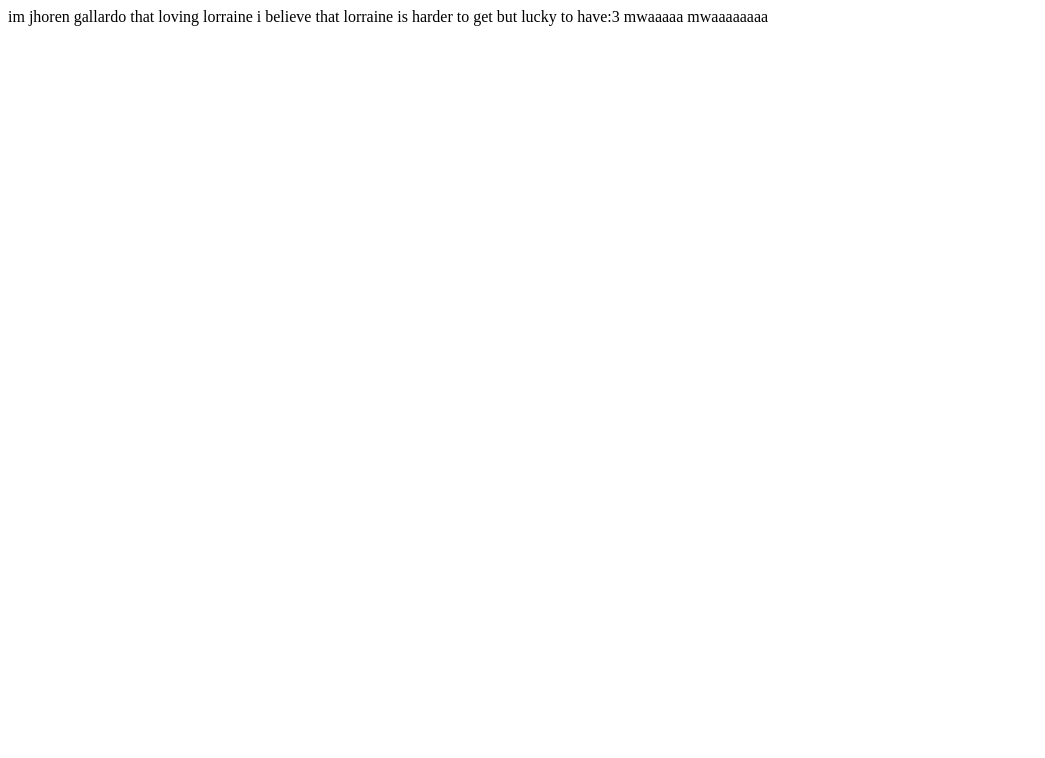
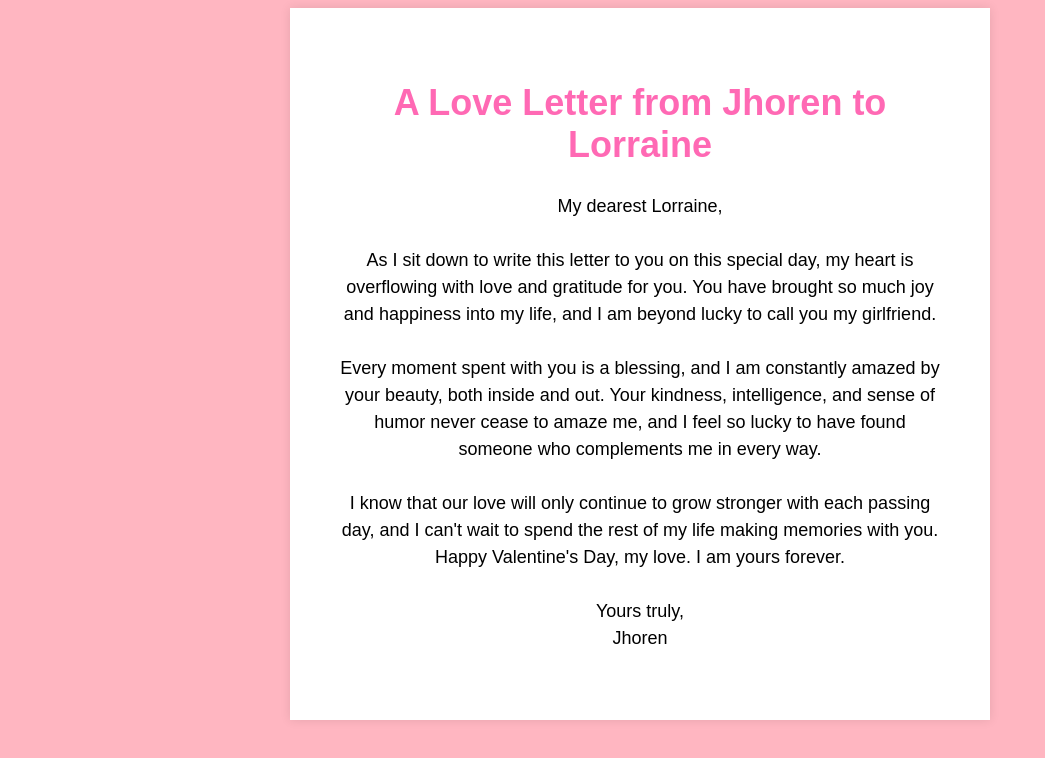
Before and after one commit to Janromy/Janromy.github.io, a plain HTML site: page index.html in a window 1280 px wide. Shown: the whole page, without its empty margins (0-1045 px from the left). Drawn offline with Linux system fonts and the light colour scheme.

Commit message:
Add files via upload

```diff
--- a/index.html
+++ b/index.html
@@ -1,3 +1,53 @@
 <html>
-im jhoren gallardo that loving lorraine i believe that lorraine is harder to get but lucky to have:3
-mwaaaaa mwaaaaaaaa
+  <head>
+    <title>A Love Letter from Jhoren to Lorraine</title>
+    <style>
+      body {
+        font-family: Arial, sans-serif;
+        background-color: #FFB6C1;
+      }
+      .letter {
+        max-width: 600px;
+        margin: auto;
+        background-color: white;
+        padding: 50px;
+        text-align: center;
+        box-shadow: 0px 0px 10px rgba(0, 0, 0, 0.1);
+      }
+      h1 {
+        font-size: 36px;
+        color: #FF69B4;
+      }
+      p {
+        font-size: 18px;
+        line-height: 1.5;
+        margin-top: 1.5em;
+      }
+    </style>
+  </head>
+  <body>
+    <div class="letter">
+      <h1>A Love Letter from Jhoren to Lorraine</h1>
+      <p>My dearest Lorraine,</p>
+      <p>As I sit down to write this letter to you on this special day, my heart is overflowing with love and gratitude for you. You have brought so much joy and happiness into my life, and I am beyond lucky to call you my girlfriend.</p>
+      <p>Every moment spent with you is a blessing, and I am constantly amazed by your beauty, both inside and out. Your kindness, intelligence, and sense of humor never cease to amaze me, and I feel so lucky to have found someone who complements me in every way.</p>
+      <p>I know that our love will only continue to grow stronger with each passing day, and I can't wait to spend the rest of my life making memories with you. Happy Valentine's Day, my love. I am yours forever.</p>
+      <p>Yours truly,<br> Jhoren</p>
+    </div>
+  </body>
+</html>
+<html>
+  <head>
+    <style>
+      body {
+        background-image: url();
+        background-size: cover;
+        background-repeat: no-repeat;
+        background-attachment: fixed;
+      }
+    </style>
+  </head>
+  <body>
+    <!-- Your content goes here -->
+  </body>
+</html>
```
